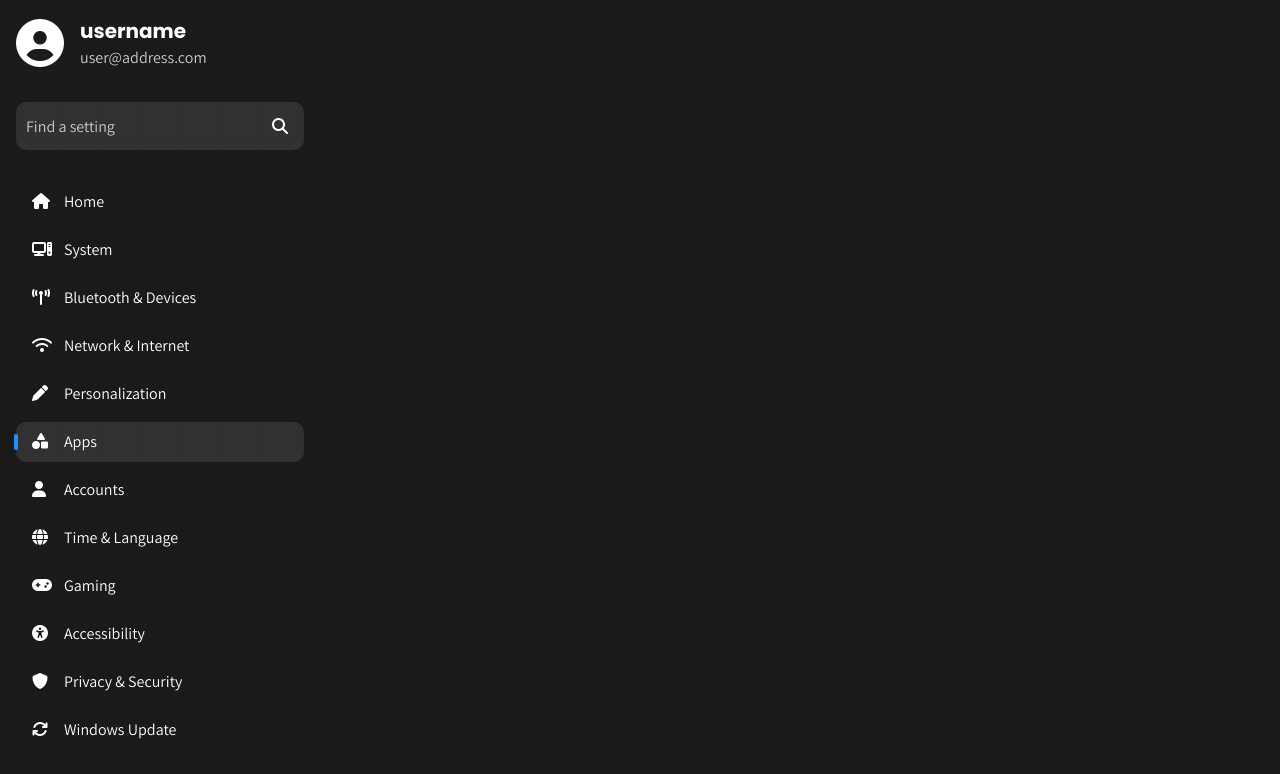
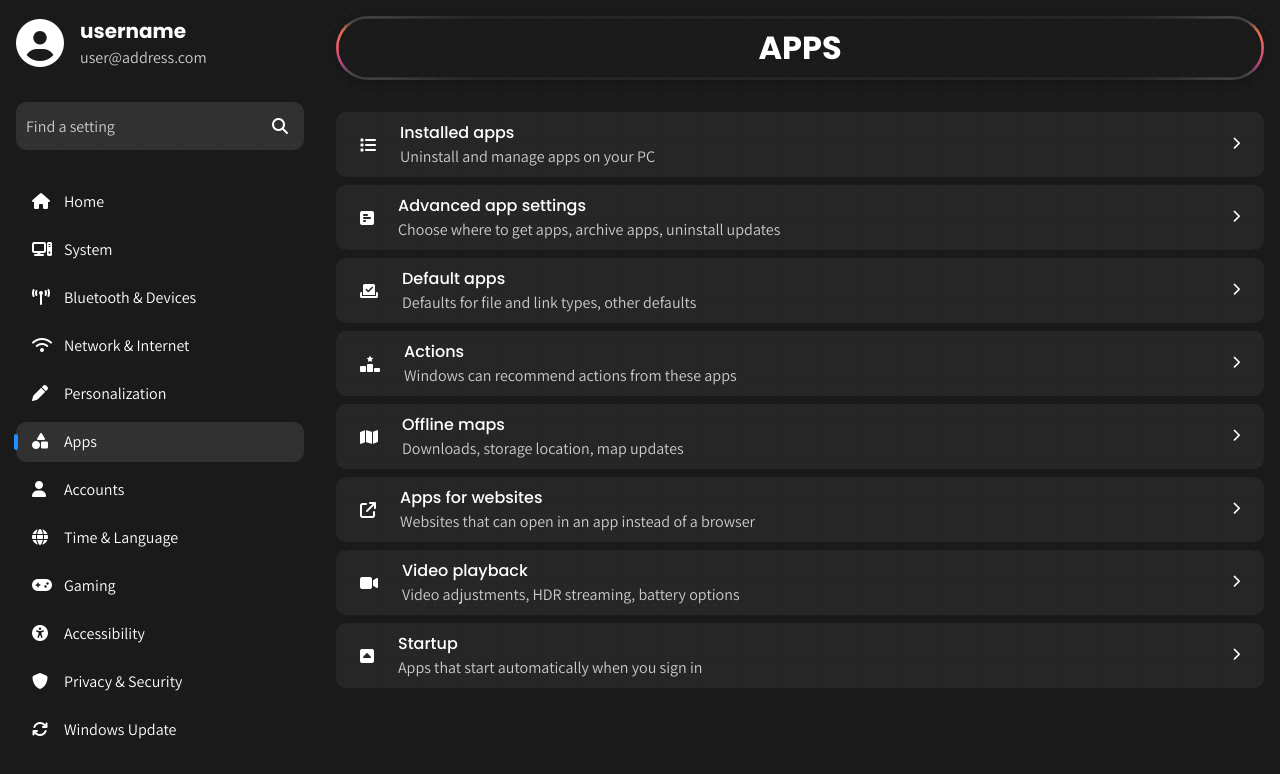
Before and after one commit to s9poa/computer-settings, a React (Vite) app: page /computer-settings/apps in a window 1280 px wide. Shown: the top 774 px of the page. Built offline with nearby package versions, Linux system fonts and the light colour scheme.

Commit message:
Updated Content

```diff
--- /dev/null
+++ b/src/css/apps.module.css
@@ -0,0 +1,41 @@
+.item-container {
+    display: flex;
+    flex-direction: column;
+    gap: .5rem;
+}
+.item {
+    display: flex;
+    align-items: center;
+    justify-content: space-between;
+    gap: .5rem;
+    background: rgba(255,255,255,.05);
+    padding: .5rem 1.5rem;
+    border-radius: 10px;
+
+    &:hover {
+        background: rgba(255,255,255,.1);
+    }
+}
+.item > .lc {
+    display: flex;
+    align-items: center;
+    gap: 1.5rem;
+}
+.item > .lc > div {
+    text-align: left;
+}
+.item > i {
+    font-size: .8rem;
+}
+.item h3 {
+    font-weight: 500;
+    font-size: 1rem;
+}
+.item p {
+    color: var(--txt-clr-secondary);
+    display: -webkit-box;
+    -webkit-line-clamp: 1;
+    line-clamp: 1;
+    -webkit-box-orient: vertical;
+    overflow: hidden;
+}
--- /dev/null
+++ b/src/directory/Apps.jsx
@@ -0,0 +1,101 @@
+import styles from '../css/personalization.module.css'
+
+import TitlePage from '../components/TitlePage';
+import UserFeedback from '../components/UserFeedback';
+import { useFeedback } from '../components/FeedbackDialog';
+
+function Apps () {
+    const { openDialog } = useFeedback();
+    const handleTrigger = e => openDialog(e.detail === 0, e);
+
+    return (
+        <main className="wrapper">
+            <TitlePage title="Apps"/>
+            <div className={styles["item-container"]}>
+                <button className={`${styles.item} ${styles["open-user-feedback-dialog"]}`} onClick={handleTrigger}>
+                <div className={styles.lc}>
+                <i className="fa-solid fa-list" aria-hidden="true"></i>
+                    <div>
+                        <h3>Installed apps</h3>
+                        <p>Uninstall and manage apps on your PC</p>
+                    </div>
+                </div>
+                <i className="fa-solid fa-chevron-right" aria-hidden="true"></i>
+                </button>
+                <button className={`${styles.item} ${styles["open-user-feedback-dialog"]}`} onClick={handleTrigger}>
+                <div className={styles.lc}>
+                <i className="fa-solid fa-square-poll-horizontal" aria-hidden="true"></i>
+                    <div>
+                        <h3>Advanced app settings</h3>
+                        <p>Choose where to get apps, archive apps, uninstall updates</p>
+                    </div>
+                </div>
+                <i className="fa-solid fa-chevron-right" aria-hidden="true"></i>
+                </button>
+                <button className={`${styles.item} ${styles["open-user-feedback-dialog"]}`} onClick={handleTrigger}>
+                <div className={styles.lc}>
+                <i className="fa-solid fa-check-to-slot" aria-hidden="true"></i>
+                    <div>
+                        <h3>Default apps</h3>
+                        <p>Defaults for file and link types, other defaults</p>
+                    </div>
+                </div>
+                <i className="fa-solid fa-chevron-right" aria-hidden="true"></i>
+                </button>
+                <button className={`${styles.item} ${styles["open-user-feedback-dialog"]}`} onClick={handleTrigger}>
+                <div className={styles.lc}>
+                <i className="fa-solid fa-ranking-star" aria-hidden="true"></i>
+                    <div>
+                        <h3>Actions</h3>
+                        <p>Windows can recommend actions from these apps</p>
+                    </div>
+                </div>
+                <i className="fa-solid fa-chevron-right" aria-hidden="true"></i>
+                </button>
+                <button className={`${styles.item} ${styles["open-user-feedback-dialog"]}`} onClick={handleTrigger}>
+                <div className={styles.lc}>
+                <i className="fa-solid fa-map" aria-hidden="true"></i>
+                    <div>
+                        <h3>Offline maps</h3>
+                        <p>Downloads, storage location, map updates</p>
+                    </div>
+                </div>
+                <i className="fa-solid fa-chevron-right" aria-hidden="true"></i>
+                </button>
+                <button className={`${styles.item} ${styles["open-user-feedback-dialog"]}`} onClick={handleTrigger}>
+                <div className={styles.lc}>
+                <i className="fa-solid fa-arrow-up-right-from-square" aria-hidden="true"></i>
+                    <div>
+                        <h3>Apps for websites</h3>
+                        <p>Websites that can open in an app instead of a browser</p>
+                    </div>
+                </div>
+                <i className="fa-solid fa-chevron-right" aria-hidden="true"></i>
+                </button>
+                <button className={`${styles.item} ${styles["open-user-feedback-dialog"]}`} onClick={handleTrigger}>
+                <div className={styles.lc}>
+                <i className="fa-solid fa-video" aria-hidden="true"></i>
+                    <div>
+                        <h3>Video playback</h3>
+                        <p>Video adjustments, HDR streaming, battery options</p>
+                    </div>
+                </div>
+                <i className="fa-solid fa-chevron-right" aria-hidden="true"></i>
+                </button>
+                <button className={`${styles.item} ${styles["open-user-feedback-dialog"]}`} onClick={handleTrigger}>
+                <div className={styles.lc}>
+                <i className="fa-solid fa-square-caret-up" aria-hidden="true"></i>
+                    <div>
+                        <h3>Startup</h3>
+                        <p>Apps that start automatically when you sign in</p>
+                    </div>
+                </div>
+                <i className="fa-solid fa-chevron-right" aria-hidden="true"></i>
+                </button>
+            </div>
+            <UserFeedback />
+        </main>
+    )
+}
+
+export default Apps;
--- a/src/main.jsx
+++ b/src/main.jsx
@@ -13,6 +13,7 @@
 import BluetoothAndDevices from './directory/BluetoothAndDevices.jsx';
 import NetworkAndInternet from './directory/NetworkAndInternet.jsx';
 import Personalization from './directory/Personalization.jsx';
+import Apps from './directory/Apps.jsx';
 
 import { FeedbackProvider } from './components/FeedbackDialog.jsx';
 
@@ -30,6 +31,7 @@
             <Route path="/computer-settings/bluetooth-and-devices" element={<BluetoothAndDevices />} />
             <Route path="/computer-settings/network-and-internet" element={<NetworkAndInternet />} />
             <Route path="/computer-settings/personalization" element={<Personalization />} />
+            <Route path="/computer-settings/apps" element={<Apps />} />
           </Routes>
         </div>
       </FeedbackProvider>
```
